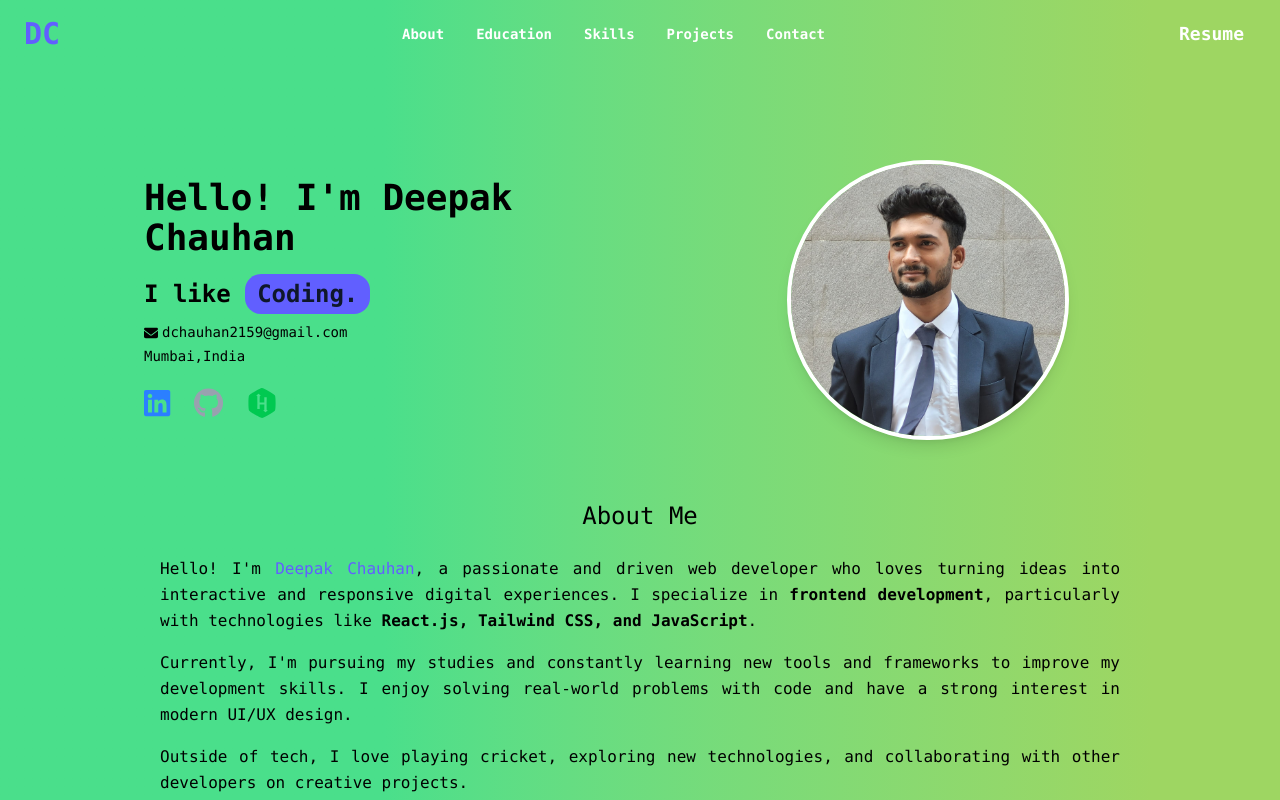
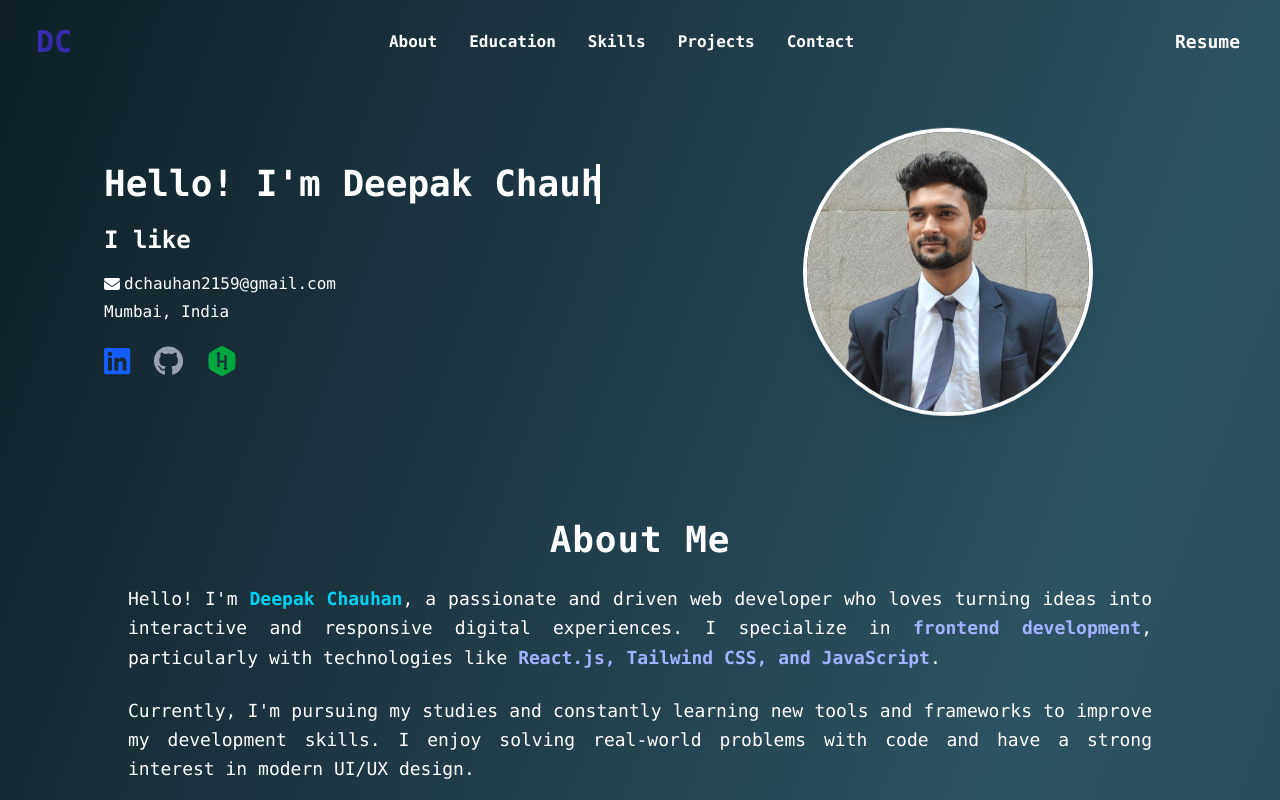
Before and after one commit to deepakchauhan27/portfolio_deepak, a React (Vite) app: page / in a window 1280 px wide. Shown: the top 800 px of the page. Built offline with nearby package versions, Linux system fonts and the light colour scheme.

Commit message:
Code Added

```diff
--- a/src/Components/About.jsx
+++ b/src/Components/About.jsx
@@ -2,36 +2,42 @@ function About() {
   return (
     <section
       id="about"
-      className="py-5 px-3 md:px-20
-      text-black w-4/4 flex flex-col justify-center"
-      // data-aos="fade-up"
+      className="relative py-16 px-6 md:px-20
+      text-white w-full flex flex-col justify-center
+      rounded-2xl "
+      data-aos="fade-up"
     >
+      {/* Animated Glow Effect */}
+      <div className="absolute inset-0 rounded-2xl  opacity-30 animate-pulse"></div>
+
       <h2
-        className="text-xl px-20 md:text-2xl font-mono mb-6 text-center justify-center"
-        data-aos="fade-up"
+        className="text-3xl md:text-4xl font-bold mb-6 text-center
+        relative z-10 tracking-wide
+        hover:scale-105 transition-transform duration-300"
+        data-aos="zoom-in"
       >
         About Me
       </h2>
 
       <p
-        className="text-sd leading-relaxed text-justify px-20"
+        className="text-base md:text-lg leading-relaxed text-justify relative z-10 px-2 md:px-12"
         data-aos="fade-up"
-        data-aos-delay="100"
+        data-aos-delay="200"
       >
         Hello! I'm{" "}
-        <span className="font-mono text-indigo-500">
+        <span className="font-semibold text-cyan-400">
           Deepak Chauhan
         </span>
         , a passionate and driven web developer who loves turning ideas into
         interactive and responsive digital experiences. I specialize in{" "}
-        <strong>frontend development</strong>, particularly with technologies
-        like <strong>React.js, Tailwind CSS, and JavaScript</strong>.
+        <strong className="text-indigo-300">frontend development</strong>, particularly with technologies
+        like <strong className="text-indigo-300">React.js, Tailwind CSS, and JavaScript</strong>.
       </p>
 
       <p
-        className="text-sd leading-relaxed mt-4 text-justify px-20"
-        data-aos="fade-up"
-        data-aos-delay="100"
+        className="text-base md:text-lg leading-relaxed mt-6 text-justify relative z-10 px-2 md:px-12"
+        data-aos="fade-right"
+        data-aos-delay="400"
       >
         Currently, I'm pursuing my studies and constantly learning new tools and
         frameworks to improve my development skills. I enjoy solving real-world
@@ -39,9 +45,9 @@ function About() {
       </p>
 
       <p
-        className="text-sd leading-relaxed mt-4 text-justify px-20"
-        data-aos="fade-up"
-        data-aos-delay="100"
+        className="text-base md:text-lg leading-relaxed mt-6 text-justify relative z-10 px-2 md:px-12"
+        data-aos="fade-left"
+        data-aos-delay="600"
       >
         Outside of tech, I love playing cricket, exploring new technologies, and
         collaborating with other developers on creative projects.
--- /dev/null
+++ b/src/Components/Banner.css
@@ -0,0 +1,52 @@
+/* Typing effect */
+.typing-text {
+  overflow: hidden;
+  white-space: nowrap;
+  border-right: 4px solid white;
+  width: 0;
+  animation: typing 4s steps(30, end) forwards, blink .75s step-end infinite;
+}
+@keyframes typing {
+  from { width: 0 }
+  to { width: 100% }
+}
+@keyframes blink {
+  50% { border-color: transparent }
+}
+
+/* Floating profile image */
+@keyframes float {
+  0%, 100% { transform: translateY(0px); }
+  50% { transform: translateY(-15px); }
+}
+.animate-float {
+  animation: float 6s ease-in-out infinite;
+}
+
+/* FadeUp animation */
+@keyframes fadeUp {
+  0% { opacity: 0; transform: translateY(20px); }
+  100% { opacity: 1; transform: translateY(0); }
+}
+.animate-fadeUp {
+  animation: fadeUp 1s ease-out forwards;
+}
+.delay-200 { animation-delay: 0.2s; }
+.delay-500 { animation-delay: 0.5s; }
+.delay-700 { animation-delay: 0.7s; }
+
+/* Background moving blobs */
+@keyframes move {
+  0%, 100% { transform: translate(0, 0); }
+  50% { transform: translate(20px, -20px); }
+}
+@keyframes move2 {
+  0%, 100% { transform: translate(0, 0); }
+  50% { transform: translate(-20px, 20px); }
+}
+.animate-move {
+  animation: move 10s ease-in-out infinite;
+}
+.animate-move2 {
+  animation: move2 12s ease-in-out infinite;
+}
--- a/src/Components/Banner.jsx
+++ b/src/Components/Banner.jsx
@@ -6,6 +6,7 @@ import {
 } from "@fortawesome/free-brands-svg-icons";
 import { faEnvelope } from "@fortawesome/free-solid-svg-icons";
 import { useState, useEffect } from "react";
+import "./Banner.css"; // custom animations
 
 function Banner() {
   const words = ["Coding", "Web Developing", "Frontend Development", "Cricket"];
@@ -14,39 +15,44 @@ function Banner() {
 
   useEffect(() => {
     const interval = setInterval(() => {
-      setFade(false); // Start fade-out
+      setFade(false);
       setTimeout(() => {
         setIndex((prevIndex) => (prevIndex + 1) % words.length);
-        setFade(true); // Fade back in
-      }, 300); // Matches fade duration
-    }, 10000);
+        setFade(true);
+      }, 300);
+    }, 3000); // faster rotation (3 sec)
     return () => clearInterval(interval);
   }, []);
 
   return (
-    <div className="flex flex-col-reverse md:flex-row items-start md:items-center px-6 md:px-16 pt-40 pb-10 font-mono backdrop-blur-100 text-black">
+    <div className="relative flex flex-col-reverse md:flex-row items-center justify-center gap-10 px-6 md:px-16 pt-20 md:pt-32 pb-10 font-mono text-white">
   {/* Left Content */}
-      <div className="w-full md:w-1/2 px-20 flex flex-col items-start justify-center text-left mt-10 md:mt-0 ">
-        <h2 className="font-bold text-2xl md:text-4xl mb-4">
+  <div className="w-full md:w-1/2 px-10 flex flex-col mt-6 md:mt-0">
+    <h2 className="typing-text text-2xl sm:text-3xl md:text-4xl font-bold mb-4">
       Hello! I'm Deepak Chauhan
     </h2>
-        <p className="font-semibold text-xl md:text-2xl">
+
+    <p className="font-semibold text-lg sm:text-xl md:text-2xl animate-fadeUp delay-200">
       I like{" "}
       <span
-            className={`text-slate-900 bg-indigo-500 px-3 py-1 rounded-2xl inline-block transition-all duration-300 transform
+        className={`bg-indigo-800 px-3 py-1 rounded-2xl inline-block transition-all duration-300 transform
           ${fade ? "opacity-100 translate-y-0" : "opacity-0 translate-y-3"}`}
       >
         {words[index]}.
       </span>
     </p>
-        <div className=" flex flex-col text-sm gap-1 pt-2">
-          <div className="flex">
+
+    {/* Contact Info */}
+    <div className="flex flex-col text-sm sm:text-base gap-1 pt-3 animate-fadeUp delay-500">
+      <div className="flex ">
         <FontAwesomeIcon className="pt-1 pr-1" icon={faEnvelope} />
-            <h2 className="">dchauhan2159@gmail.com</h2>
+        <h2>dchauhan2159@gmail.com</h2>
       </div>
-          <h2>Mumbai,India</h2>
+      <h2>Mumbai, India</h2>
     </div>
-        <div className="flex gap-6 text-3xl mt-5">
+
+    {/* Social Icons */}
+    <div className="flex gap-6 text-2xl sm:text-3xl mt-5 animate-fadeUp delay-700 justify-center md:justify-start">
       <a
         href="https://www.linkedin.com/in/deepak-chauhan-69426622b/"
         target="_blank"
@@ -54,7 +60,7 @@ function Banner() {
       >
         <FontAwesomeIcon
           icon={faLinkedin}
-              className="text-blue-500 text- transition"
+          className="text-blue-600 hover:scale-125 hover:rotate-12 transition-transform duration-300"
         />
       </a>
       <a
@@ -64,7 +70,7 @@ function Banner() {
       >
         <FontAwesomeIcon
           icon={faGithub}
-              className="text-gray-400 transition"
+          className="text-gray-400 hover:scale-125 hover:rotate-12 transition-transform duration-300"
         />
       </a>
       <a
@@ -74,21 +80,22 @@ function Banner() {
       >
         <FontAwesomeIcon
           icon={faHackerrank}
-              className="text-green-500 transition"
+          className="text-green-600 hover:scale-125 hover:rotate-12 transition-transform duration-300"
         />
       </a>
     </div>
   </div>
 
   {/* Right Image */}
-      <div className="w-full md:w-1/2 flex justify-center md:justify-center ">
+  <div className="w-full md:w-1/2 flex justify-center md:justify-center">
     <img
-          className="h-60 md:h-70 rounded-full border-4 border-white shadow-lg object-cover"
+      className="h-44 sm:h-56 md:h-72 rounded-full border-4 border-white shadow-lg object-cover animate-float"
       src="./images/deepak_pic.jpg"
       alt="Deepak Chauhan"
     />
   </div>
 </div>
+
   );
 }
 
--- a/src/Components/Main_page.jsx
+++ b/src/Components/Main_page.jsx
@@ -13,13 +13,13 @@ import "aos/dist/aos.css";
 function MainPage() {
   useEffect(() => {
     AOS.init({
-      duration: 1000, // animation duration in ms
+      duration: 500, // animation duration in ms
       once: false, // animation should happen only once
     });
   }, []);
 
   return (
-      <div className="bg-gradient-to-r  from-[#4adf8b] from-30% to-[#9ed662] to-90% font-mono ">
+    <div className="min-h-screen font-mono bg-gradient-to-br from-[#0f2027] via-[#2c5364] to-[#203a43] text-white">
       <div className="relative z-10">
         <Header_class />
         <Banner />
--- a/src/Components/header.jsx
+++ b/src/Components/header.jsx
@@ -5,11 +5,11 @@ function Header_class() {
   const [isMenuOpen, setIsMenuOpen] = useState(false);
   const [isScrolled, setIsScrolled] = useState(false);
 
-  const navItems = ["About", "Education" ,"Skills","Projects", "Contact"];
+  const navItems = ["About", "Education", "Skills", "Projects", "Contact"];
 
   useEffect(() => {
     const handleScroll = () => {
-      setIsScrolled(window.scrollY >10);
+      setIsScrolled(window.scrollY > 10);
     };
     window.addEventListener("scroll", handleScroll);
     return () => window.removeEventListener("scroll", handleScroll);
@@ -18,14 +18,23 @@ function Header_class() {
   return (
     <header
       className={`fixed top-0 left-0 w-full z-50 transition-all duration-300 ${
-        isScrolled ? "backdrop-blur-md bg-transparent shadow-md" : "bg-transparent"
+        isScrolled
+          ? "backdrop-blur-md bg-transparent shadow-md"
+          : "bg-transparent"
       } text-white`}
     >
-      <div className="flex items-center justify-between px-6 py-4">
-        <div className="text-3xl font-bold text-indigo-500"><span className="">DC</span></div>
+      <div className="flex items-center justify-between px-6 py-4 backdrop:blur-2xl">
+
+        {/* Logo with animation */}
+        <div
+          className="relative text-3xl font-bold text-indigo-800 px-3 py-2 rounded-2xl group cursor-pointer"
+        >
+          <span className="absolute inset-00 scale-0 group-hover:scale-100 transition-transform duration-300 ease-in-out origin-center z-[-1] rounded-2xl"></span>
+          <span className="relative">DC</span>
+        </div>
 
         {/* Desktop Navigation */}
-        <nav className="hidden md:flex text-sm font-semibold">
+        <nav className="hidden md:flex text-md font-semibold">
           {navItems.map((item) => (
             <a
               key={item}
@@ -33,19 +42,20 @@ function Header_class() {
               className="relative px-4 py-2 transition-all duration-100 ease-in-out
                 hover:text-white overflow-hidden rounded-2xl group"
             >
-              <span className="absolute inset-0 bg-slate-600 scale-0 group-hover:scale-100 transition-transform duration-300 ease-in-out origin-center z-[-1] rounded-2xl"></span>
+              <span className="absolute inset-0 bg-indigo-800 scale-0 group-hover:scale-100 transition-transform duration-300 ease-in-out origin-center z-[-1] rounded-2xl"></span>
               {item}
             </a>
           ))}
         </nav>
 
-        {/* Resume Link (Desktop) */}
+        {/* Resume Link (Desktop) with same hover animation */}
         <div className="hidden md:block">
           <a
             href="/resume.pdf"
-            className="btn-primary text-lg font-semibold rounded-2xl p-2 px-3 hover:bg-slate-600 hover:text-white"
+            className="relative text-lg font-semibold px-4 py-2 rounded-2xl group overflow-hidden"
           >
-            Resume
+            <span className="absolute inset-0 bg-indigo-800 scale-0 group-hover:scale-100 transition-transform duration-300 ease-in-out origin-center z-[-1] rounded-2xl"></span>
+            <span className="relative">Resume</span>
           </a>
         </div>
 
@@ -60,12 +70,12 @@ function Header_class() {
 
       {/* Mobile Menu */}
       {isMenuOpen && (
-        <div className="absolute top-16 right-6 w-52 bg-[#2c2c2c] shadow-lg rounded-xl flex flex-col gap-4 p-4 md:hidden">
+        <div className="absolute top-16 right-6 w-52 bg-indigo-300 shadow-lg rounded-xl flex flex-col gap-4 p-4 md:hidden">
           {navItems.map((item) => (
             <a
               key={item}
               href={`#${item.toLowerCase()}`}
-              className="hover:bg-slate-700 px-3 py-2 rounded-md transition-all duration-200"
+              className="hover:bg-indigo-800 px-3 py-2 rounded-md transition-all duration-200"
               onClick={() => setIsMenuOpen(false)}
             >
               {item}
@@ -73,7 +83,7 @@ function Header_class() {
           ))}
           <a
             href="/resume.pdf"
-            className="bg-slate-700 text-white text-center px-3 py-2 rounded-md hover:bg-slate-600 transition"
+            className="bg-indigo-800 text-white text-center px-3 py-2 rounded-md hover:bg-indigo-800 transition"
             onClick={() => setIsMenuOpen(false)}
           >
             Resume
```
Also changed, not shown: src/Components/Education.jsx (+29 -14 lines). Lines whose indentation alone changed are shown as unchanged.
